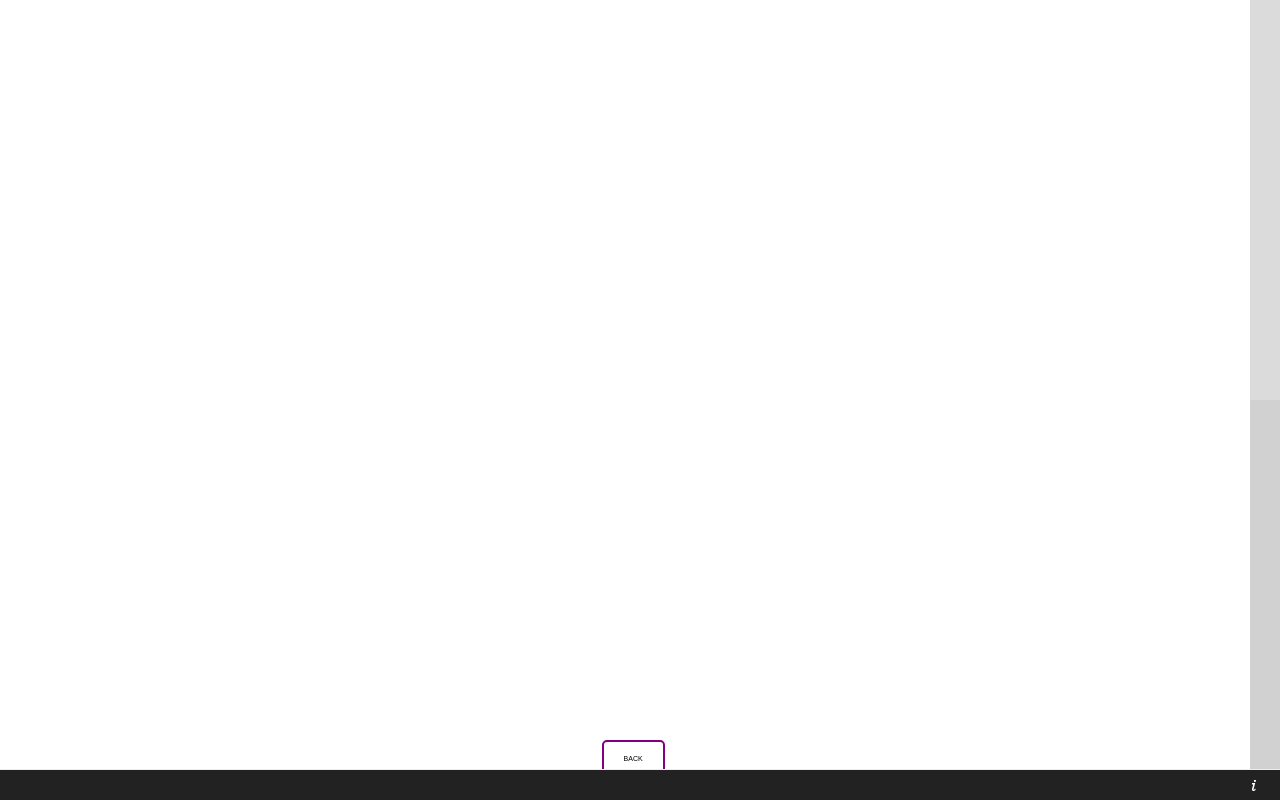
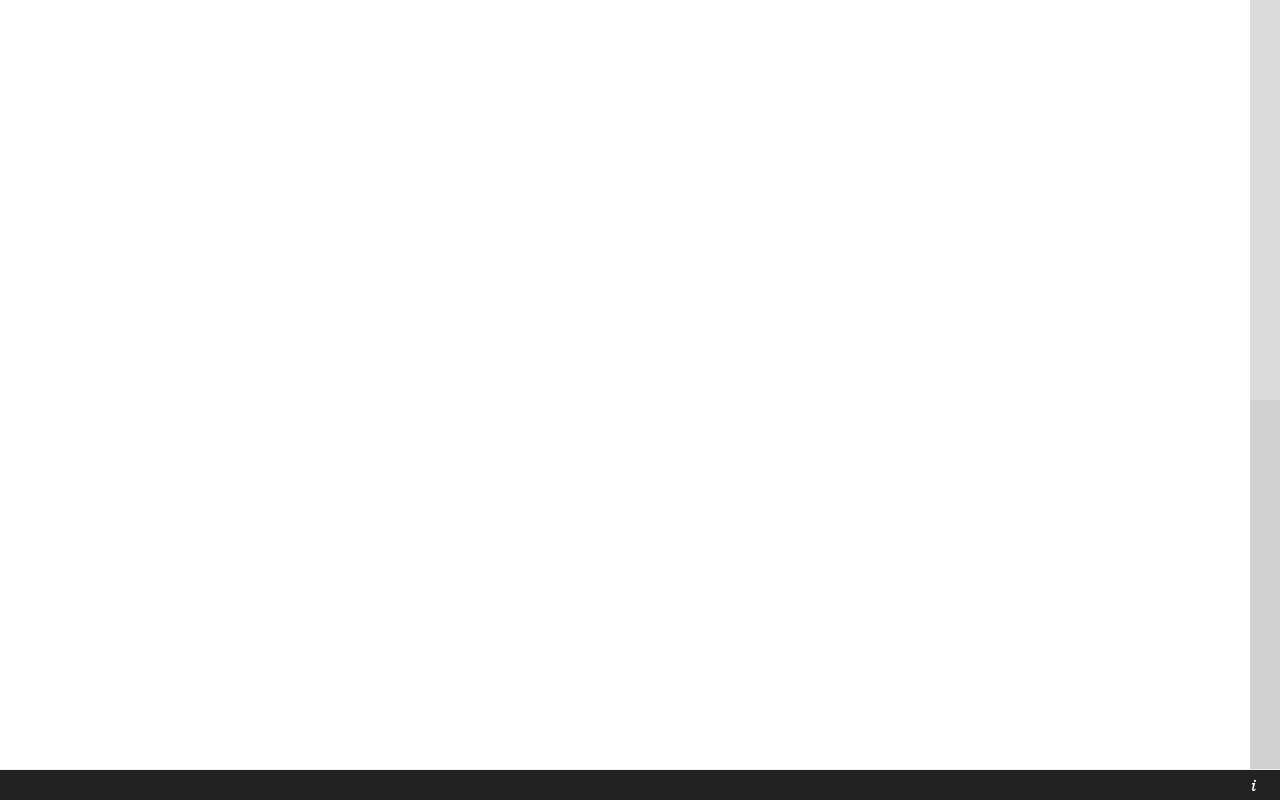
Before and after one commit to dovile-gervyte/ModVers_Fowles, a website: page modvers/barnes3.html in a window 1280 px wide. Drawn offline with nearby package versions, Linux system fonts and the light colour scheme.

Commit message:
Comment out back button

```diff
--- a/modvers/barnes3.html
+++ b/modvers/barnes3.html
@@ -25,7 +25,7 @@
 
 <div id="tei" style="font-size: 14px;"></div>
 
-<div class="button fullscreen"><a href="../index.html#/10">back</a></div>
+<!--<div class="button fullscreen"><a href="../index.html#/10">back</a></div>-->
 
 </body>
 
```
